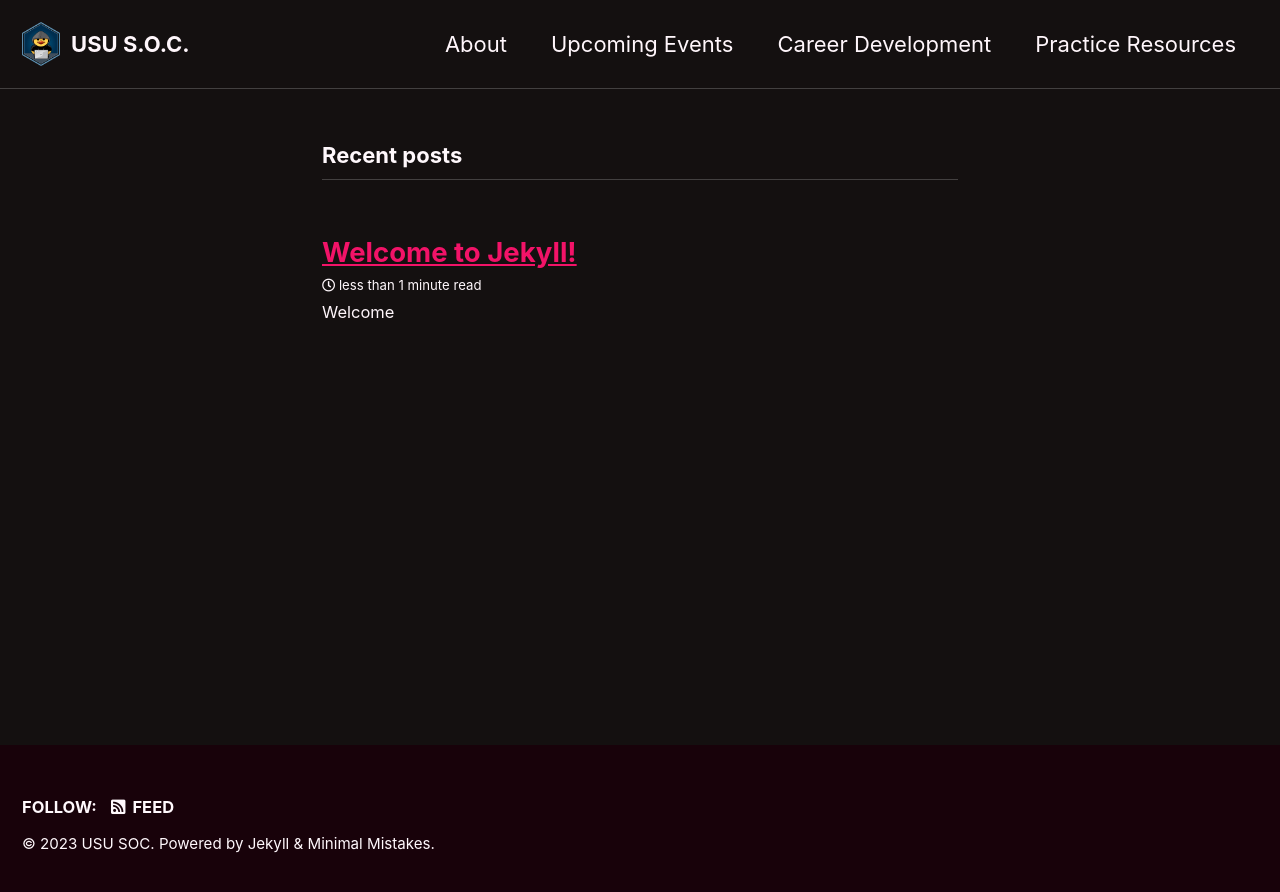
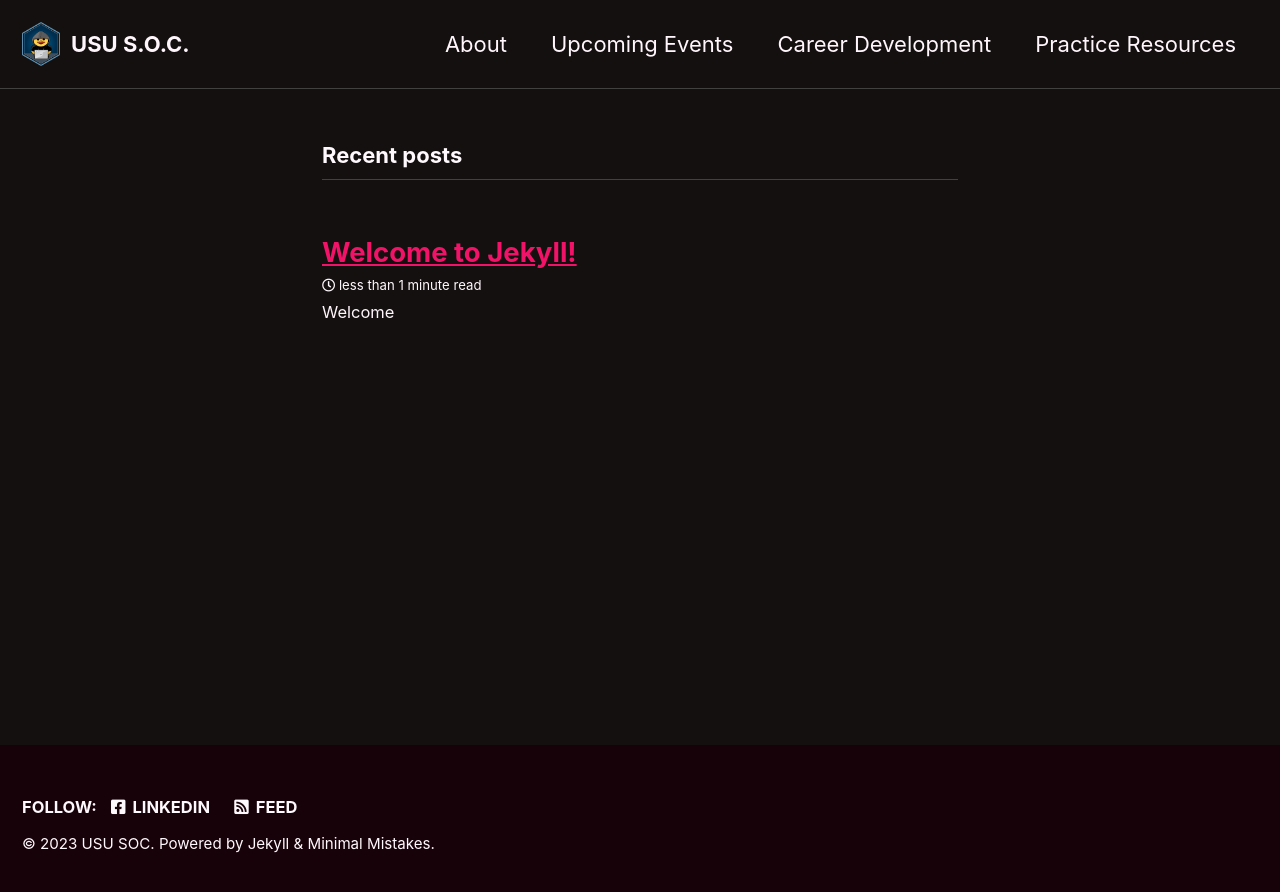
Before and after one commit to USUSOC/ususoc.github.io, a Jekyll site: the page built from index.html, in a window 1280 px wide. Shown: the top 892 px of the page. Built offline with Jekyll 4.4.1, drawn with Linux system fonts in a browser that asks for light colours; cached includes are drawn as plain includes; the list of posts is cut into pages by our own code.

Commit message:
Update _config.yml

```diff
--- a/_config.yml
+++ b/_config.yml
@@ -135,9 +135,9 @@ footer:
     - label: "Twitter"
       icon: "fab fa-fw fa-twitter-square"
       # url:
-    - label: "Facebook"
+    - label: "LinkedIn"
       icon: "fab fa-fw fa-facebook-square"
-      # url:
+      url: "https://linkedin.com/in/josephpjohnson/"
     - label: "GitHub"
       icon: "fab fa-fw fa-github"
       # url:
```
